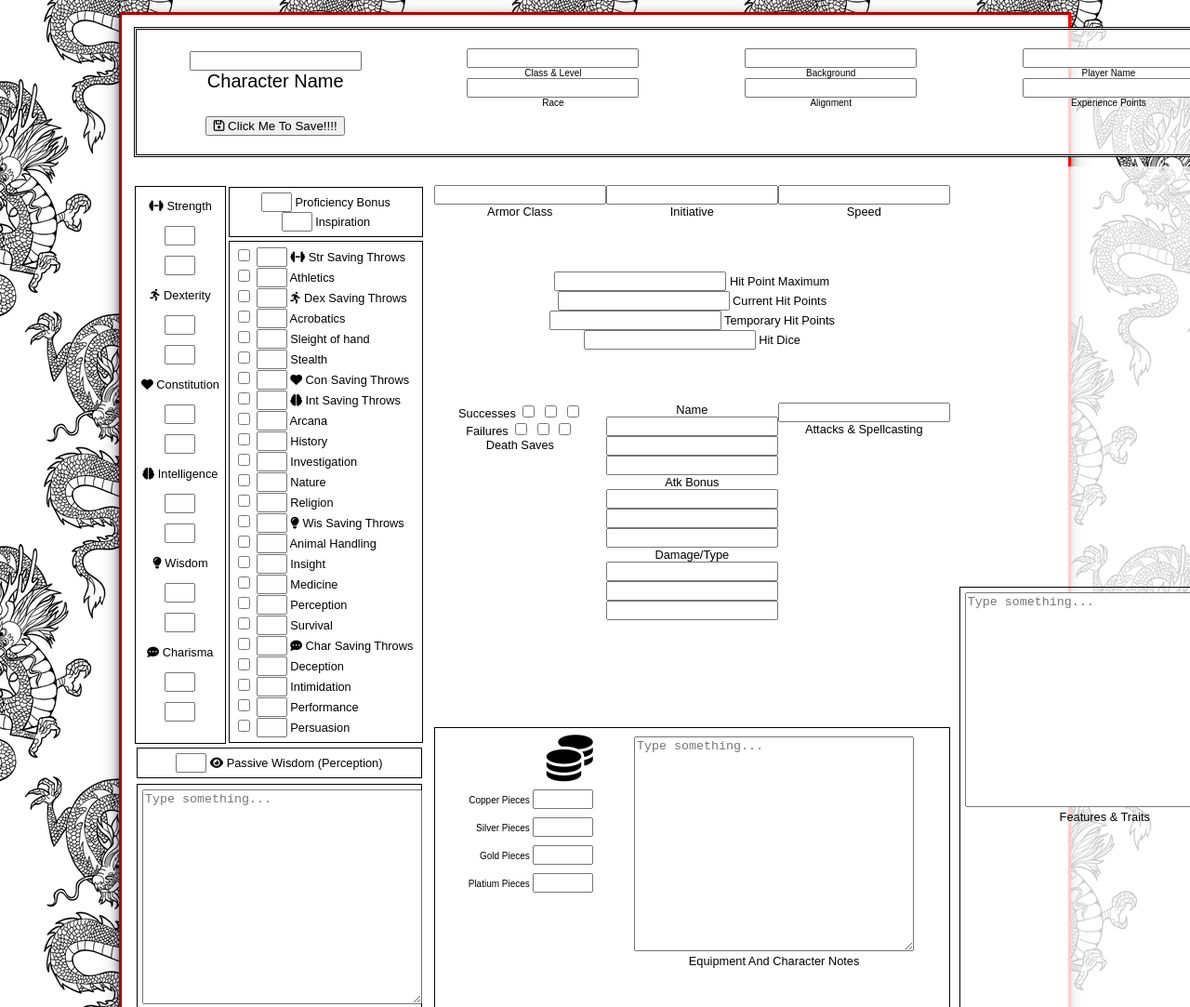
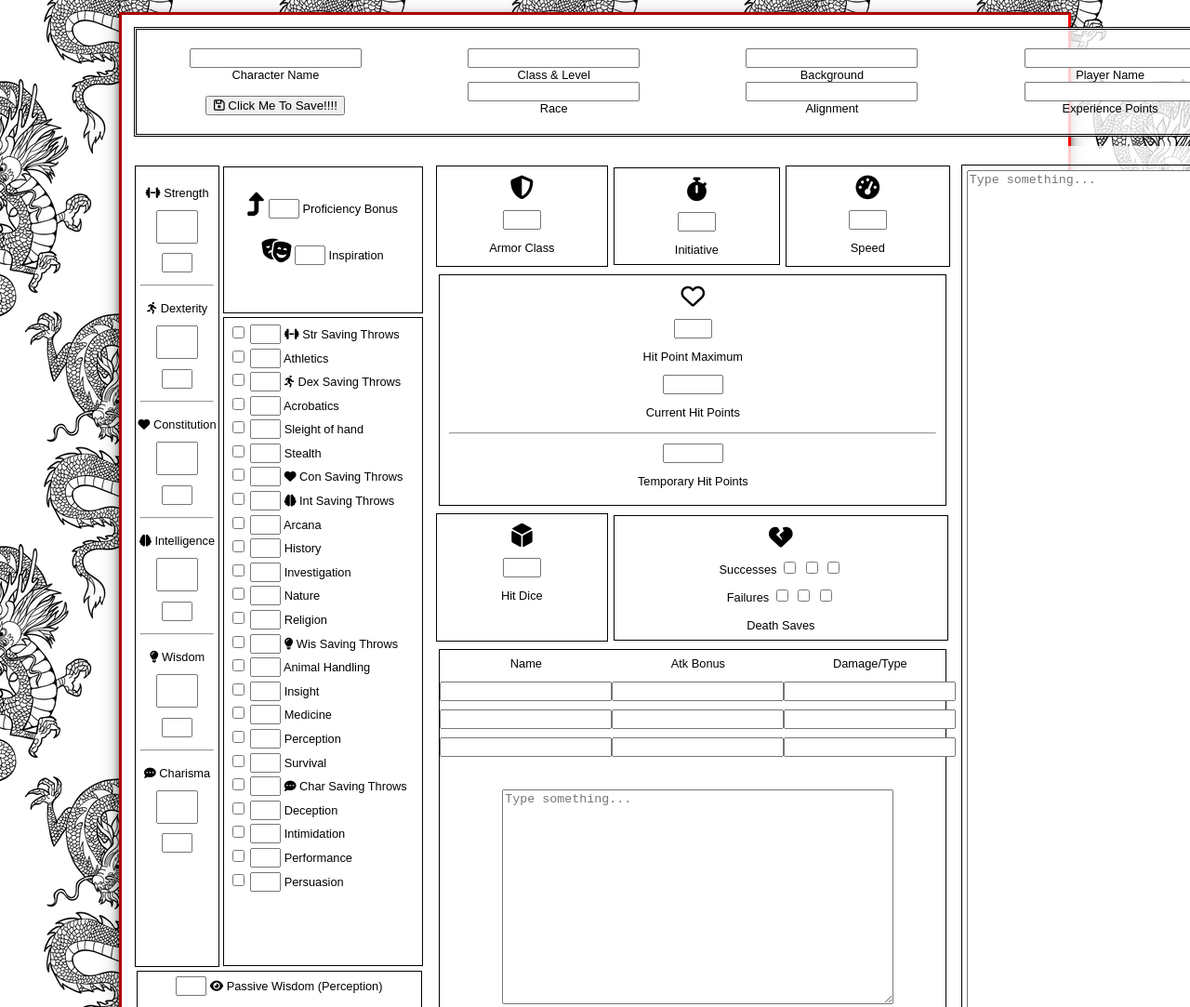
Before and after one commit to Buneary100/Project-4-Dragons, a website: page html/character_sheet.html in a window 1280 px wide. Shown: the top 1083 px of the page at 93% size. Drawn offline with Linux system fonts and the light colour scheme.

Commit message:
finished css for character sheet

```diff
--- a/css/character_sheet.css
+++ b/css/character_sheet.css
@@ -16,19 +16,15 @@ body {
 }
 .charName {
   grid-area: charName;
-  font-size: 20px;
 }
 .charDesc1 {
   grid-area: charDesc1;
-  font-size: 10px;
 }
 .charDesc2 {
   grid-area: charDesc2;
-  font-size: 10px;
 }
 .charDesc3 {
   grid-area: charDesc3;
-  font-size: 10px;
 }
 
 /*First column*/
@@ -46,16 +42,31 @@ body {
   grid-area: abilScore;
   border-style: solid;
   border-width: 1px;
-  line-height: 4vh;
-  padding: 5px;
+  line-height: 2.9;
+  padding-top: 10px;
   margin: 1%;
+}
+
+.score {
+  height: 30px;
+  font-size: 20px;
+  text-align: center;
+}
+
+.middleTextBox {
+  text-align: center;
+}
+
+.abilScore > hr {
+  margin: 5px;
 }
 .inspiration {
   grid-area: inspiration;
   border-style: solid;
   border-width: 1px;
   margin: 1%;
-  padding: 5px;
+  padding-top: 20px;
+  line-height: 50px;
 }
 .passPer {
   grid-area: passPer;
@@ -79,41 +90,96 @@ body {
   border-style: solid;
   border-width: 1px;
   margin: 1%;
+  line-height: 2;
 }
 /*Second column*/
 .points {
   grid-area: points;
   display: grid;
+  line-height: 30px;
+
   grid-template-areas:
   'armor initative speed'
   'hit hit hit'
-  'death death death'
-  'attack attack attack'
+  'hitDice death death'
+  'atkspl atkspl atkspl'
   'stuff stuff stuff'
 }
 
 .armor {
   grid-area: armor;
+  border-style: solid;
+  border-width: 1px;
+  padding-top: 10px;
+  margin: 1%;
 }
 
 .initative {
   grid-area: initative;
+  border-style: solid;
+  border-width: 1px;
+  padding-top: 10px;
+  margin: 2%;
 }
 
 .speed {
   grid-area: speed;
+  border-style: solid;
+  border-width: 1px;
+  padding-top: 10px;
+  margin: 1%;
 }
 
 .hit {
   grid-area: hit;
+  border-style: solid;
+  border-width: 1px;
+  padding: 10px;
+  margin: 1%;
+}
+
+.hitDice {
+  grid-area: hitDice;
+  border-style: solid;
+  border-width: 1px;
+  padding-top: 10px;
+  line-height: 30px;
+  margin: 1%;
 }
 
 .death {
   grid-area: death;
+  padding-top: 10px;
+  border-style: solid;
+  border-width: 1px;
+  margin: 1%;
+}
+
+.name {
+  grid-area: name;
+}
+
+.bonus {
+  grid-area: bonus;
+}
+
+.damage {
+  grid-area: damage;
 }
 
 .attack {
   grid-area: attack;
+}
+
+.atkspl {
+  display: grid;
+  grid-area: atkspl;
+  grid-template-areas:
+  'name bonus damage'
+  'attack attack attack';
+  border-style: solid;
+  border-width: 1px;
+  margin: 1%;
 }
 
 .equipment {
@@ -142,18 +208,6 @@ body {
 }
 
 /*Third column*/
-.traits {
-  grid-area: traits;
-  display: grid;
-  grid-template-areas:
-  'personality'
-  'ideals'
-  'bonds'
-  'flaws'
-  'feat'
-  'feat';
-}
-
 .feat {
   grid-area: feat;
   border-style: solid;
@@ -165,10 +219,10 @@ body {
   display: grid;
   grid-template-areas:
     'char char char'
-    'firstCol points traits'
-    'firstCol points traits'
-    'firstCol points traits'
-    'firstCol points traits';
+    'firstCol points feat'
+    'firstCol points feat'
+    'firstCol points feat'
+    'firstCol points feat';
   grid-gap: 10px;
   padding: 1vw;
   background-color: white;
--- a/html/character_sheet.html
+++ b/html/character_sheet.html
@@ -47,35 +47,37 @@
     <!-- This will be the left collumn       -->
     <div class="firstCol">
       <div class="inspiration">
-        <input type="text" id="proficiencyBonus" maxlength="2" size="1">
+        <i class="fas fa-level-up-alt fa-2x"></i>
+        <input class="middleTextBox" type="text" id="proficiencyBonus" maxlength="2" size="1">
         <label id="proficiencyBonus_label">Proficiency Bonus</label> <br>
-        <input type="text" id="inspiration" maxlength="2" size="1">
+        <i class="fas fa-theater-masks fa-2x"></i>
+        <input class="middleTextBox" type="text" id="inspiration" maxlength="2" size="1">
         <label id="inspiration_label">Inspiration</label>
       </div>
       <div class="abilScore">
         <label id="str_label"><i class="fas fa-dumbbell"></i> Strength</label> <br>
-        <input type="text" id="str" maxlength="2" size="1" onchange="onChangeAbilityModifier('str')"> <br>
-        <input type="text" id="strModifier" maxlength="3" size="1" READONLY> <br>
+        <input class="score" type="text" id="str" maxlength="2" size="1" onchange="onChangeAbilityModifier('str')"> <br>
+        <input class="middleTextBox" type="text" id="strModifier" maxlength="3" size="1" READONLY> <hr>
 
         <label id="dex_label"><i class="fas fa-running"></i> Dexterity</label> <br>
-        <input type="text" id="dex" maxlength="2" size="1" onchange="onChangeAbilityModifier('dex')"> <br>
-        <input type="text" id="dexModifier" maxlength="3" size="1" READONLY> <br>
+        <input class="score" type="text" id="dex" maxlength="2" size="1" onchange="onChangeAbilityModifier('dex')"> <br>
+        <input class="middleTextBox" type="text" id="dexModifier" maxlength="3" size="1" READONLY> <hr>
 
         <label id="con_label"><i class="fas fa-heart"></i> Constitution</label> <br>
-        <input type="text" id="con" maxlength="2" size="1" onchange="onChangeAbilityModifier('con')"> <br>
-        <input type="text" id="conModifier" maxlength="3" size="1" READONLY> <br>
+        <input class="score" type="text" id="con" maxlength="2" size="1" onchange="onChangeAbilityModifier('con')"> <br>
+        <input class="middleTextBox" type="text" id="conModifier" maxlength="3" size="1" READONLY> <hr>
 
         <label id="int_label"><i class="fas fa-brain"></i> Intelligence</label> <br>
-        <input type="text" id="int" maxlength="2" size="1" onchange="onChangeAbilityModifier('int')"> <br>
-        <input type="text" id="intModifier" maxlength="3" size="1" READONLY> <br>
+        <input class="score" type="text" id="int" maxlength="2" size="1" onchange="onChangeAbilityModifier('int')"> <br>
+        <input class="middleTextBox" type="text" id="intModifier" maxlength="3" size="1" READONLY> <hr>
 
         <label id="wis_label"><i class="fas fa-lightbulb"></i> Wisdom</label> <br>
-        <input type="text" id="wis" maxlength="2" size="1" onchange="onChangeAbilityModifier('wis')"> <br>
-        <input type="text" id="wisModifier" maxlength="3" size="1" READONLY> <br>
+        <input class="score" type="text" id="wis" maxlength="2" size="1" onchange="onChangeAbilityModifier('wis')"> <br>
+        <input class="middleTextBox" type="text" id="wisModifier" maxlength="3" size="1" READONLY> <hr>
 
         <label id="char_label"><i class="fas fa-comment-dots"></i> Charisma</label> <br>
-        <input type="text" id="char" maxlength="2" size="1" onchange="onChangeAbilityModifier('char')"> <br>
-        <input type="text" id="charModifier" maxlength="3" size="1" READONLY> <br>
+        <input class="score" type="text" id="char" maxlength="2" size="1" onchange="onChangeAbilityModifier('char')"> <br>
+        <input class="middleTextBox" type="text" id="charModifier" maxlength="3" size="1" READONLY>
 
       </div>
       <div class="skills">
@@ -181,7 +183,7 @@
         <label for="persuasion_label">Persuasion</label><br>
       </div>
       <div class="passPer">
-        <input type="text" id="passivePer" maxlength="3" size="1" READONLY />
+        <input class="middleTextBox" type="text" id="passivePer" maxlength="3" size="1" READONLY />
         <label id="passivePer_label"><i class="fas fa-eye"></i> Passive Wisdom (Perception)</label>
       </div>
       <div class="prof">
@@ -193,38 +195,43 @@
     <div class="points">
       <!-- This will be the middle collumn       -->
       <div class="armor">
-        <input type="text" id="armorClass" />
+        <i class="fas fa-shield-alt fa-2x"></i><br>
+        <input class="middleTextBox" type="text" id="armorClass" maxlength="3" size="2" /><br>
         <label for="armorClass_label">Armor Class</label>
       </div>
 
       <div class="initative">
-        <input type="text" id="initiative" />
+        <i class="fas fa-stopwatch fa-2x"></i><br>
+        <input class="middleTextBox" type="text" id="initiative" maxlength="3" size="2" /><br>
         <label for="initiative_label">Initiative</label>
       </div>
 
       <div class="speed">
-        <input type="text" id="speed" />
+        <i class="fas fa-tachometer-alt fa-2x"></i><br>
+        <input class="middleTextBox" type="text" id="speed" maxlength="3" size="2" /><br>
         <label for="speed_label">Speed</label>
       </div>
       <div class="hit">
         <div>
-          <input type="text" id="hitPointMaximum" />
-          <label for="hitPointMaximum_label">Hit Point Maximum</label><br>
+          <i class="far fa-heart fa-2x"></i><br>
+          <input class="middleTextBox" type="text" id="hitPointMaximum" maxlength="4" size="2" /><br>
+          <label for="hitPointMaximum_label">Hit Point Maximum</label> <br>
 
-          <input type="text" id="currentHitPoints" />
+          <input class="middleTextBox" type="text" id="currentHitPoints" maxlength="4" size="5" /><br>
           <label for="currentHitPoints_label">Current Hit Points</label>
+          <hr>
 
         </div>
-        <input type="text" id="tempHitPoints" />
+        <input class="middleTextBox" type="text" id="tempHitPoints" maxlength="4" size="5" /><br>
         <label for="tempHitPoints_label">Temporary Hit Points</label>
-        <div>
-          <input type="text" id="hitDice" />
+      </div>
+      <div class="hitDice">
+        <i class="fas fa-dice-d6 fa-2x"></i><br>
+        <input class="middleTextBox" type="text" id="hitDice" maxlength="4" size="2" /><br>
         <label for="hitDice_label">Hit Dice</label>
       </div>
-      </div>
-
-
-      <div>
+      <div class="death">
+        <i class="fas fa-heart-broken fa-2x"></i><br>
         <label for="successses_label">Successes</label>
         <input type="checkbox" id="successesOne">
         <input type="checkbox" id="successesTwo">
@@ -237,27 +244,35 @@
 
         <label for="deathSaves_label">Death Saves</label>
       </div>
-    <div>
+      <div class="atkspl">
+        <div class="name">
           <label for="attacksAndSpellcastingName_label">Name</label><br>
           <input type="text" id="attacksAndSpellcastingNameOne" /><br>
           <input type="text" id="attacksAndSpellcastingNameTwo" /><br>
           <input type="text" id="attacksAndSpellcastingNameThree" /><br>
+        </div>
 
+        <div class="bonus">
           <label for="attacksAndSpellcastingAtkBonus_label">Atk Bonus</label><br>
           <input type="text" id="attacksAndSpellcastingAtkBonusOne" /><br>
           <input type="text" id="attacksAndSpellcastingAtkBonusTwo" /><br>
           <input type="text" id="attacksAndSpellcastingAtkBonusThree" /><br>
-
+        </div>
+        <div class="damage">
           <label for="attacksAndSpellcastingDamageOrType_label">Damage/Type</label><br>
           <input type="text" id="attacksAndSpellcastingDamageOrTypeOne" /><br>
           <input type="text" id="attacksAndSpellcastingDamageOrTypeTwo" /><br>
           <input type="text" id="attacksAndSpellcastingDamageOrTypeThree" /><br>
         </div>
-
-    <div>
-      <input type="text" id="attacksAndSpellcasting" /><br>
+        <div class="attack">
+          <br>
+          <textarea name="attacksAndSpellcasting" id="attacksAndSpellcasting" cols="50" rows="15"
+            placeholder="Type something..."></textarea><br>
           <label for="attacksAndSpellcasting_label">Attacks & Spellcasting</label>
         </div>
+      </div>
+
+
       <div class="stuff">
         <div class="equipment">
           <textarea name="note" id="equipmentAndCharacterNotes" cols="35vw" rows="15"
@@ -281,7 +296,7 @@
     <div class="traits">
       <!-- This will be the right collumn       -->
       <div class="feat">
-        <textarea name="note" id="featuresAndTraits" cols="35vw" rows="15"
+        <textarea name="note" id="featuresAndTraits" cols="35vw" rows="70"
           placeholder="Type something..."></textarea><br>
         <label id="featuresAndTraits_label">Features & Traits</label>
       </div>
```
Lines whose indentation alone changed are shown as unchanged.
